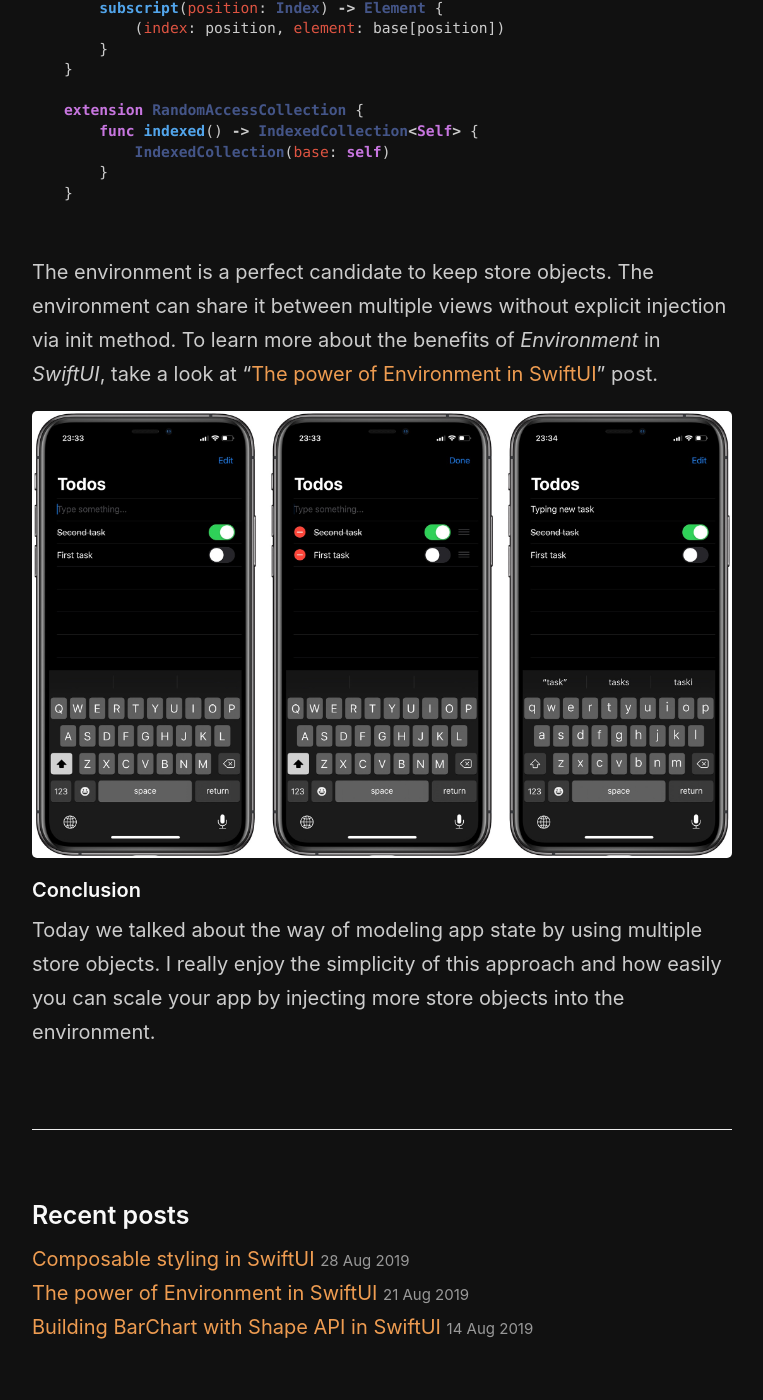
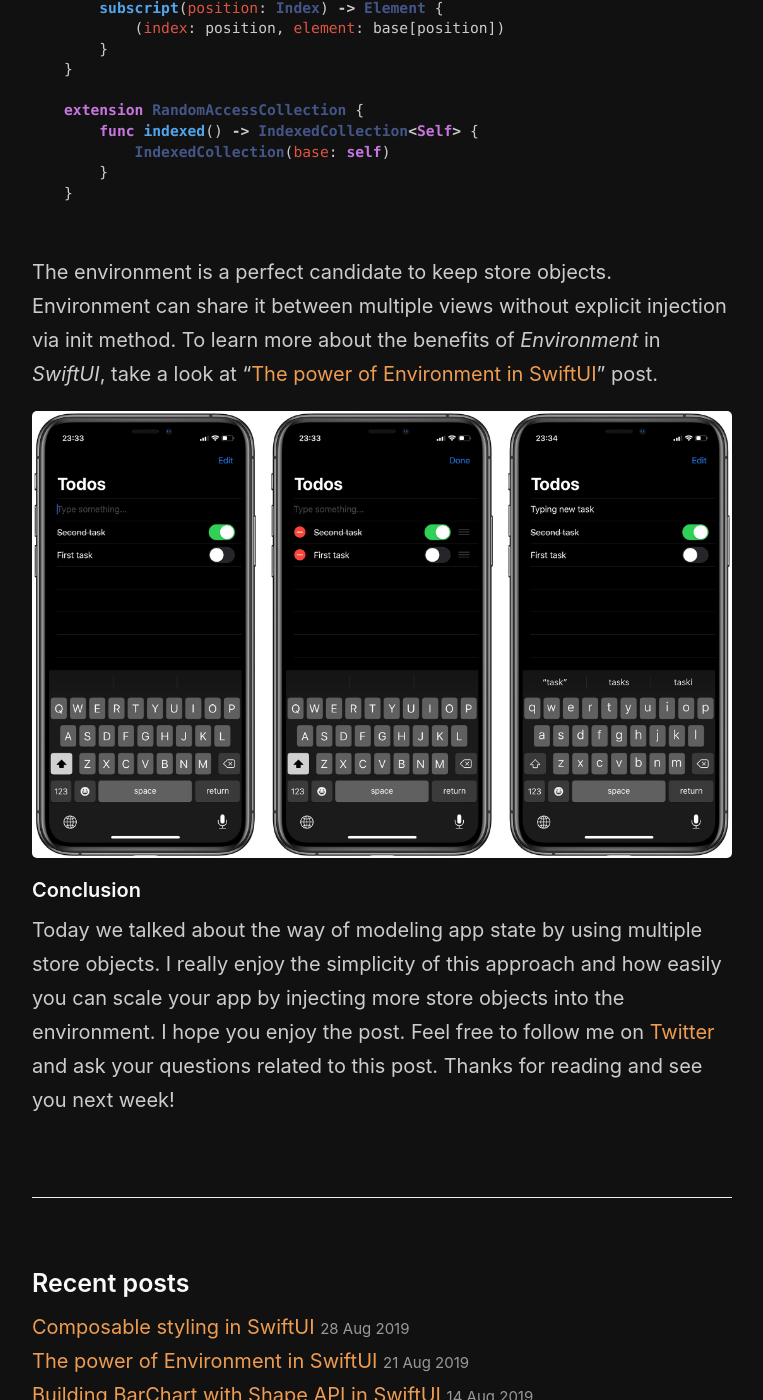
Before and after one commit to mecid/mecid.github.io, a Jekyll site: the page built from _posts/2019-09-04-modeling-app-state-using-store-objects-in-swiftui.md, in a window 1280 px wide and 1400 px high, scrolled down 4696 px. Shown: the whole window, without its empty margins (258-1021 px from the left). Built offline with Jekyll 4.4.1, drawn with Linux system fonts in a browser that asks for light colours.

Commit message:
Update 2019-09-04-modeling-app-state-using-store-objects-in-swiftui.md

````diff
--- a/_posts/2019-09-04-modeling-app-state-using-store-objects-in-swiftui.md
+++ b/_posts/2019-09-04-modeling-app-state-using-store-objects-in-swiftui.md
@@ -170,9 +170,9 @@ extension RandomAccessCollection {
 }
 ```
 
-The environment is a perfect candidate to keep store objects. The environment can share it between multiple views without explicit injection via init method. To learn more about the benefits of *Environment* in *SwiftUI*, take a look at "[The power of Environment in SwiftUI](/2019/08/21/the-power-of-environment-in-swiftui/)" post.
+The environment is a perfect candidate to keep store objects. Environment can share it between multiple views without explicit injection via init method. To learn more about the benefits of *Environment* in *SwiftUI*, take a look at "[The power of Environment in SwiftUI](/2019/08/21/the-power-of-environment-in-swiftui/)" post.
 
 ![todos-screenshots](/public/todo.jpeg)
 
 #### Conclusion
-Today we talked about the way of modeling app state by using multiple store objects. I really enjoy the simplicity of this approach and how easily you can scale your app by injecting more store objects into the environment.
+Today we talked about the way of modeling app state by using multiple store objects. I really enjoy the simplicity of this approach and how easily you can scale your app by injecting more store objects into the environment. I hope you enjoy the post. Feel free to follow me on [Twitter](https://twitter.com/mecid) and ask your questions related to this post. Thanks for reading and see you next week!
````
